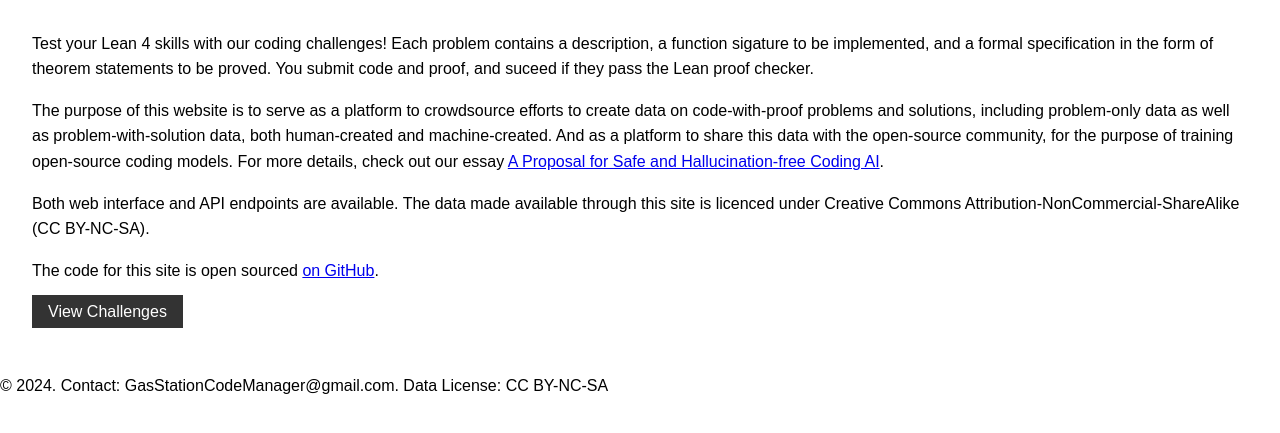
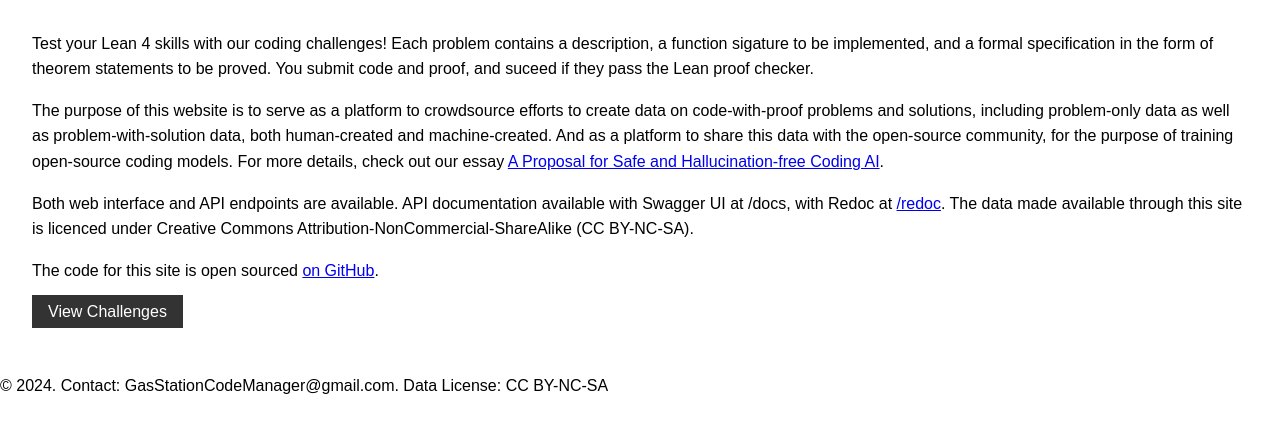
Before and after one commit to GasStationManager/CodeProofTheArena, a FastAPI app: page / in a window 1280 px wide. Shown: the part 153-586 px from the top of the page. Run offline with FastAPI, Linux system fonts and the light colour scheme.

Commit message:
API doc links

```diff
--- a/app/templates/index.html
+++ b/app/templates/index.html
@@ -9,7 +9,9 @@
 <p>The purpose of this website is to serve as a platform to crowdsource efforts to create data on code-with-proof problems and solutions, including problem-only data as well as problem-with-solution data, both human-created and machine-created. And as a platform to share this data with the open-source community, for the purpose of training open-source coding models.
 For more details, check out our essay <a href="https://gasstationmanager.github.io/ai/2024/11/04/a-proposal.html">A Proposal for Safe and Hallucination-free Coding AI</a>.</p>
 
-<p>Both web interface and API endpoints are available. The data made available through this site is licenced under Creative Commons Attribution-NonCommercial-ShareAlike (CC BY-NC-SA).
+<p>Both web interface and API endpoints are available. API documentation available with Swagger UI at <href="/docs">/docs</a>,
+with Redoc at <a href="/redoc">/redoc</a>.
+The data made available through this site is licenced under Creative Commons Attribution-NonCommercial-ShareAlike (CC BY-NC-SA).
 
 <p>The code for this site is open sourced <a href="https://github.com/GasStationManager/CodeProofTheArena">on GitHub</a>.</p>
 
```
Also changed, not shown: README.md.
